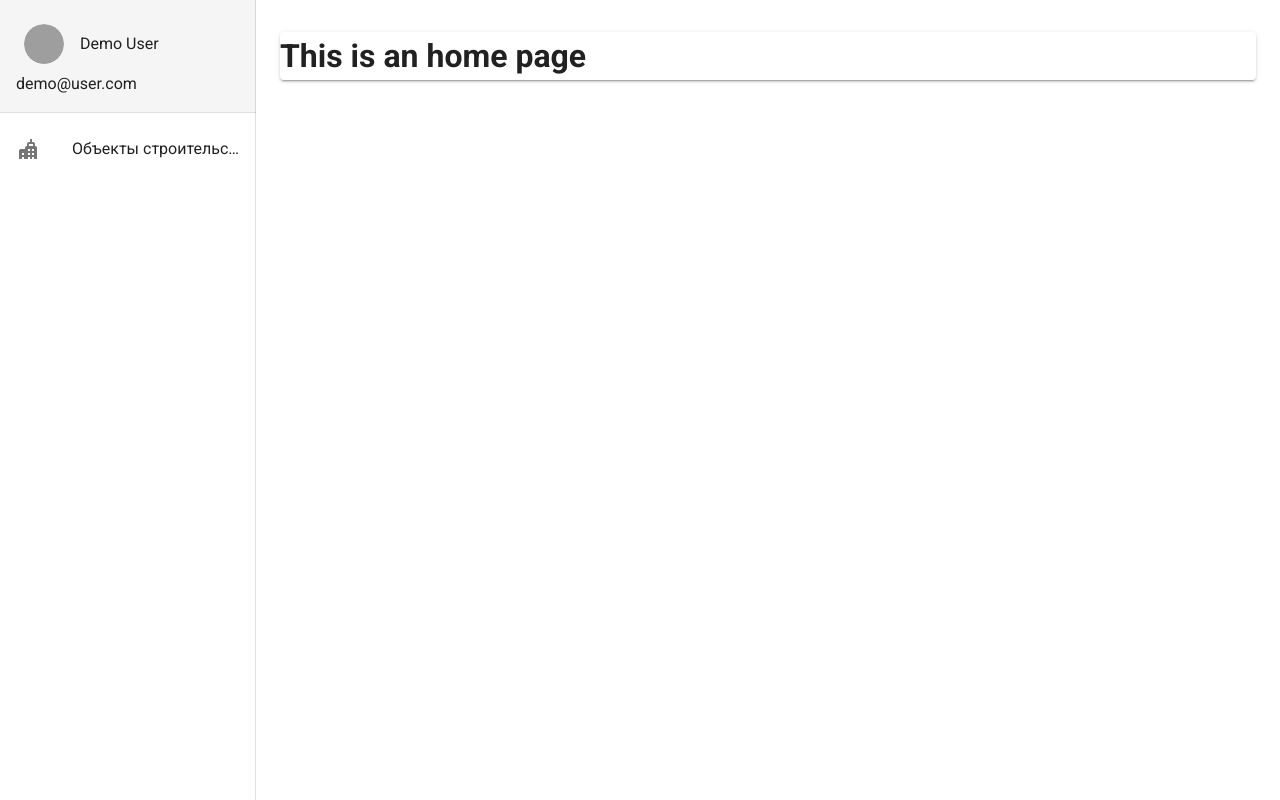
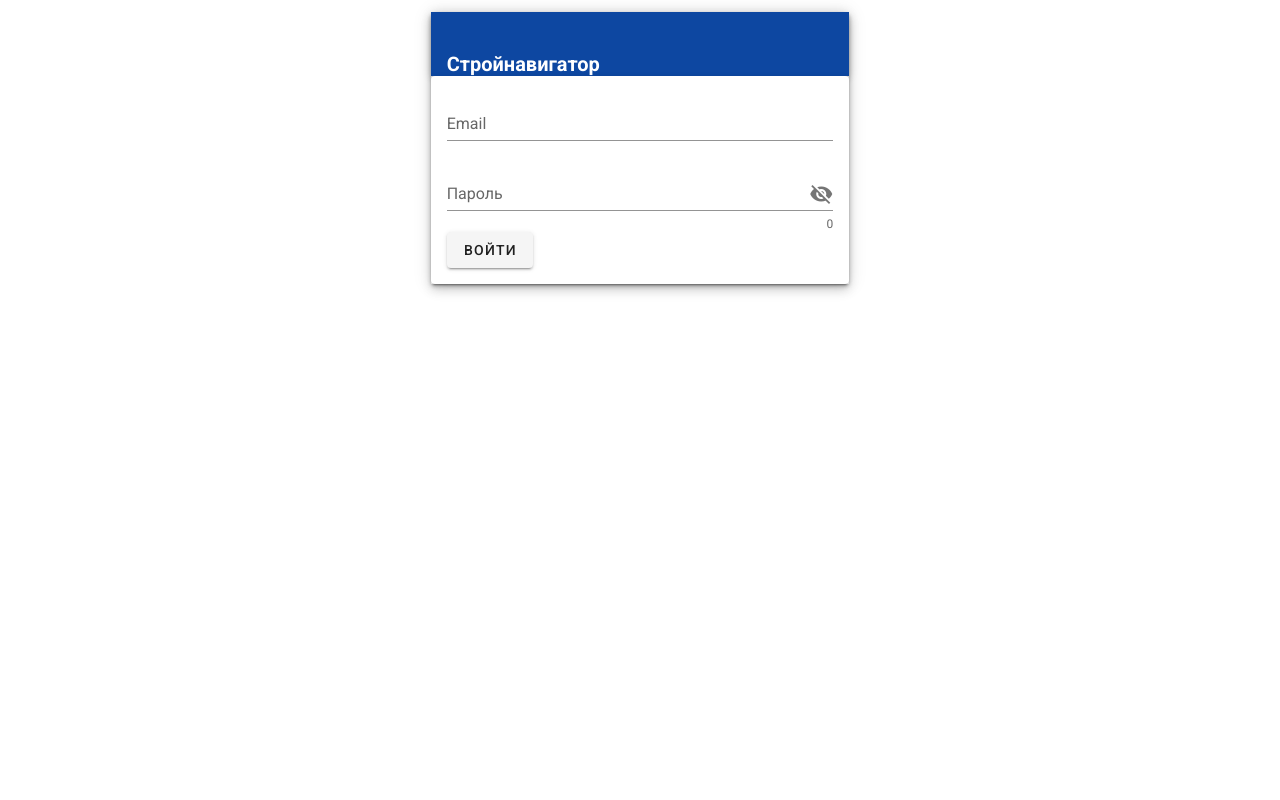
Before and after one commit to drGOD/stroinav_web, a Vue app: page / in a window 1280 px wide. Built offline with nearby package versions, Linux system fonts and the light colour scheme; grey boxes are pictures that could not be loaded.

Commit message:
Авторизация и список иницидентов

```diff
--- a/src/App.vue
+++ b/src/App.vue
@@ -1,45 +1,6 @@
 <template>
   <v-app id="inspire">
-
-    <v-navigation-drawer v-model="drawer" app>
-      <v-sheet color="grey lighten-4" class="pa-4">
-        <v-list-item class="px-2">
-          <v-list-item-avatar>
-            <v-img src="https://randomuser.me/api/portraits/men/85.jpg"></v-img>
-          </v-list-item-avatar>
-
-          <v-list-item-title>Demo User</v-list-item-title>
-        </v-list-item>
-
-        <div>demo@user.com</div>
-      </v-sheet>
-
-      <v-divider></v-divider>
-
-      <v-list>
-        <v-list-item v-for="[icon, text, link] in links" :key="icon" link v-on:click="$router.push(link)">
-          <v-list-item-icon>
-            <v-icon>{{ icon }}</v-icon>
-          </v-list-item-icon>
-
-          <v-list-item-content>
-            <v-list-item-title>{{ text }}</v-list-item-title>
-          </v-list-item-content>
-        </v-list-item>
-      </v-list>
-    </v-navigation-drawer>
-
-    <v-main>
-      <v-container class="py-8 px-6" fluid>
-        <v-row>
-          <v-col cols="12">
-            <v-card>
-              <router-view></router-view>
-            </v-card>
-          </v-col>
-        </v-row>
-      </v-container>
-    </v-main>
+    <router-view></router-view>
   </v-app>
 </template>
 
--- a/src/router/index.js
+++ b/src/router/index.js
@@ -1,6 +1,7 @@
 import Vue from 'vue'
 import VueRouter from 'vue-router'
 import Home from '../views/Home.vue'
+import store from '../store'
 
 Vue.use(VueRouter)
 
@@ -13,18 +14,14 @@ const routes = [
   {
     path: '/objects',
     name: 'Objects',
-    // route level code-splitting
-    // this generates a separate chunk (about.[hash].js) for this route
-    // which is lazy-loaded when the route is visited.
-    component: () => import(/* webpackChunkName: "about" */ '../views/Objects.vue')
+    component: () => import(/* webpackChunkName: "about" */ '../views/Objects.vue'),
+    meta: { requiresAuth: true }
   },
   {
     path: '/subjects',
     name: 'Subjects',
-    // route level code-splitting
-    // this generates a separate chunk (about.[hash].js) for this route
-    // which is lazy-loaded when the route is visited.
-    component: () => import(/* webpackChunkName: "about" */ '../views/Subjects.vue')
+    component: () => import(/* webpackChunkName: "about" */ '../views/Subjects.vue'),
+    meta: { requiresAuth: true }
   }
 ]
 
@@ -34,4 +31,21 @@ const router = new VueRouter({
   routes
 })
 
+router.beforeEach((to, from, next) => {
+  if (to.matched.some(record => record.meta.requiresAuth)) {
+    // этот путь требует авторизации, проверяем залогинен ли
+    // пользователь, и если нет, перенаправляем на страницу логина
+    if (!store.state.login) {
+      next({
+        path: '/',
+        query: { redirect: to.fullPath }
+      })
+    } else {
+      next()
+    }
+  } else {
+    next() // всегда так или иначе нужно вызвать next()!
+  }
+})
+
 export default router
--- a/src/store/index.js
+++ b/src/store/index.js
@@ -5,8 +5,12 @@ Vue.use(Vuex)
 
 export default new Vuex.Store({
   state: {
+    login: false
   },
   mutations: {
+    signin (state) {
+      state.login = true
+    }
   },
   actions: {
   },
--- a/src/views/Home.vue
+++ b/src/views/Home.vue
@@ -1,5 +1,78 @@
 <template>
-  <div class="about">
-    <h1>This is an home page</h1>
-  </div>
+  <v-app>
+     <main>
+       <v-container fluid fill-height class="loginOverlay">
+          <v-layout flex align-center justify-center>
+            <v-flex xs12 sm4 elevation-6>
+              <v-toolbar class="pt-5 blue darken-4">
+                <v-toolbar-title class="white--text"><h4>Стройнавигатор</h4></v-toolbar-title>
+                </v-toolbar-items>
+              </v-toolbar>
+              <v-card>
+                <v-card-text class="pt-4">
+                  <div>
+                      <v-form v-model="valid" ref="form">
+                        <v-text-field
+                          label="Email"
+                          v-model="email"
+                          :rules="emailRules"
+                          required
+                        ></v-text-field>
+                        <v-text-field
+                          v-model="password"
+                          :append-icon="show1 ? 'mdi-eye' : 'mdi-eye-off'"
+                          :rules="[rules.required, rules.min]"
+                          :type="show1 ? 'text' : 'password'"
+                          name="input-10-1"
+                          label="Пароль"
+                          counter
+                          @click:append="show1 = !show1"
+                        ></v-text-field>
+                        <v-layout justify-space-between>
+                            <v-btn @click="submit" :class=" { 'blue darken-4 white--text' : valid, disabled: !valid }">Войти</v-btn>
+                        </v-layout>
+                      </v-form>
+                  </div>
+                </v-card-text>
+              </v-card>
+            </v-flex>
+          </v-layout>
+       </v-container>
+     </main>
+   </v-app>
 </template>
+
+ <script>
+export default {
+  data() {
+    return {
+      valid: false,
+      e1: false,
+      email: "",
+      emailRules: [
+        (v) => !!v || "E-mail is required",
+        (v) =>
+          /^\w+([\.-]?\w+)*@\w+([\.-]?\w+)*(\.\w{2,3})+$/.test(v) ||
+          "E-mail must be valid",
+      ],
+      show1: false,
+      password: "",
+      rules: {
+        required: (value) => !!value || "Обязательное поле",
+        min: (v) => v.length >= 6 || "Не менее 6 символов",
+      },
+    };
+  },
+  methods: {
+    submit() {
+      if (this.$refs.form.validate() && this.email === "demo@user.com" && this.password === "password") {
+        this.$store.commit('signin')
+        this.$router.push('/objects')
+      }
+    },
+    clear() {
+      this.$refs.form.reset();
+    },
+  },
+};
+</script>
```
Also changed, not shown: src/views/Objects.vue (+112 -37 lines).
